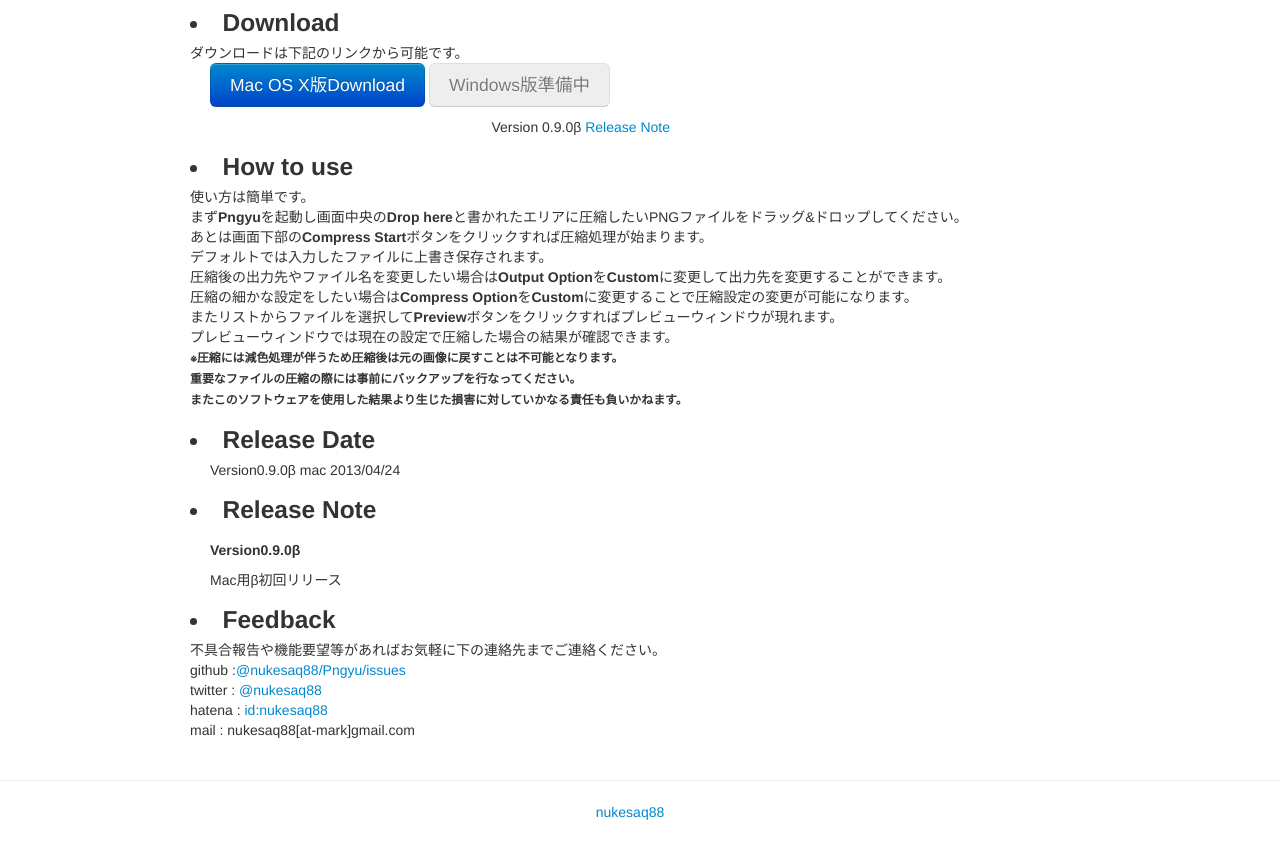
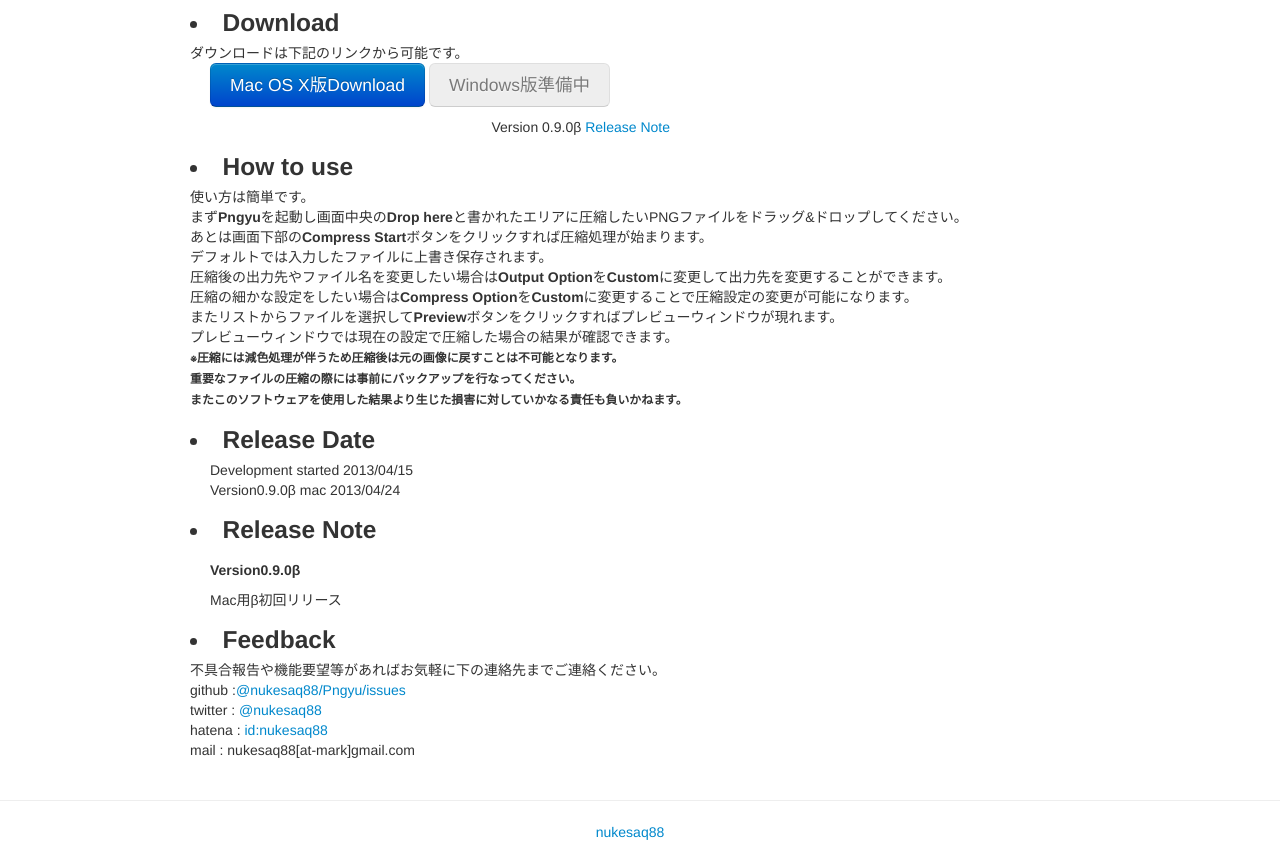
Before and after one commit to nukesaq88/Pngyu, a plain HTML site: page index.html in a window 1280 px wide. Shown: the part 819-1671 px from the top of the page. Drawn offline with Linux system fonts and the light colour scheme.

Commit message:
modifi index.html

```diff
--- a/index.html
+++ b/index.html
@@ -77,7 +77,6 @@
 pngquantでは24bit/32bitフルカラーのPNGファイルを優秀な減色アルゴリズムを用いて8bitインデックスカラーに変換することで、
 圧縮を実現します。
 </p>
-<!--<a href="assets/bootstrap.zip" class="btn btn-primary btn-large" onclick="_gaq.push(['_trackEvent', 'Jumbotron actions', 'Download', 'Download 2.3.1']);">Download Bootstrap</a>-->
 </ul>
 </div>
 </div>
@@ -132,6 +131,7 @@
     <div class="hero-unit-kai">
     <div class="span4">
     <p>
+    Development started 2013/04/15<br>
     Version0.9.0β mac 2013/04/24<br>
     </p>
     </div>
```
